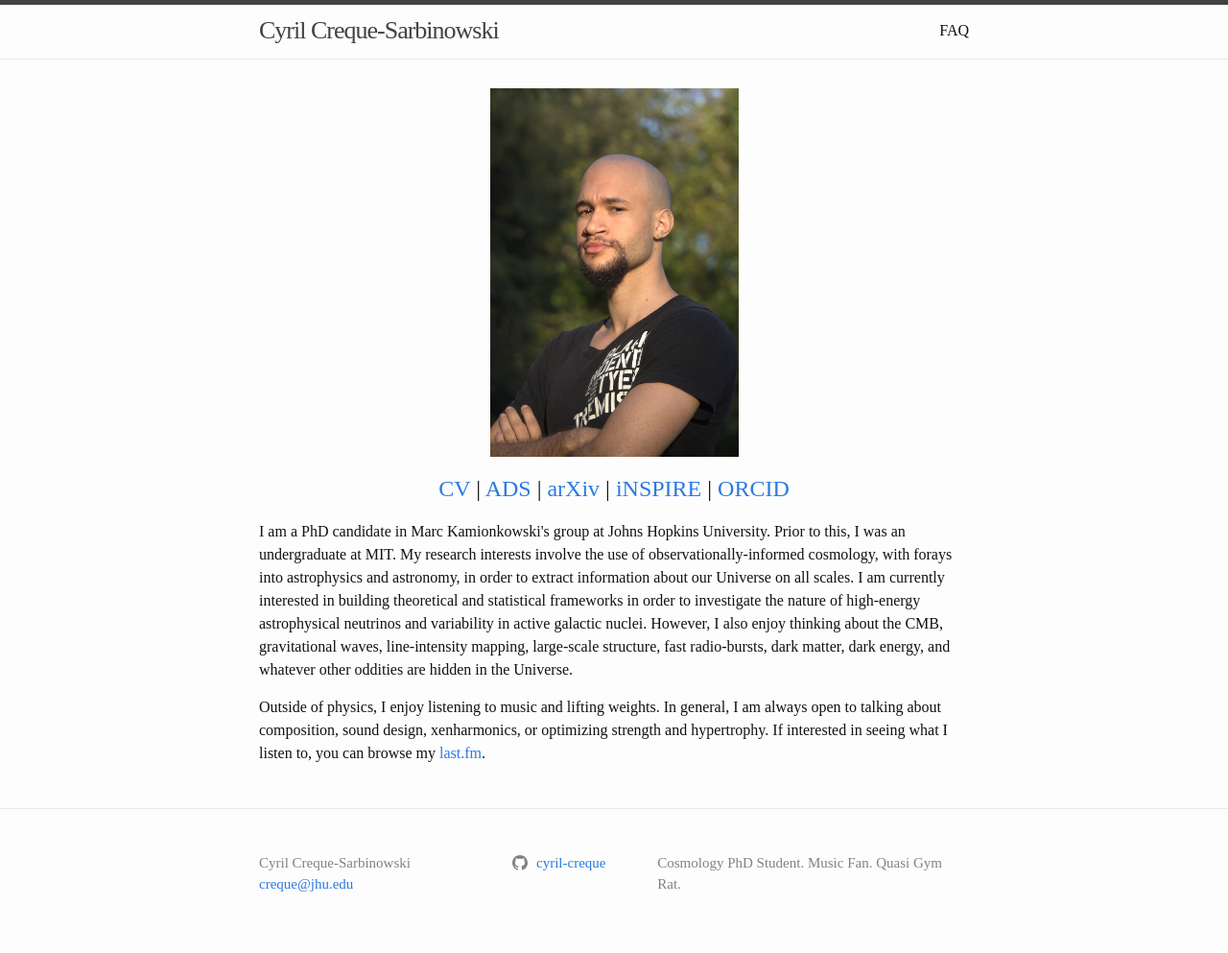
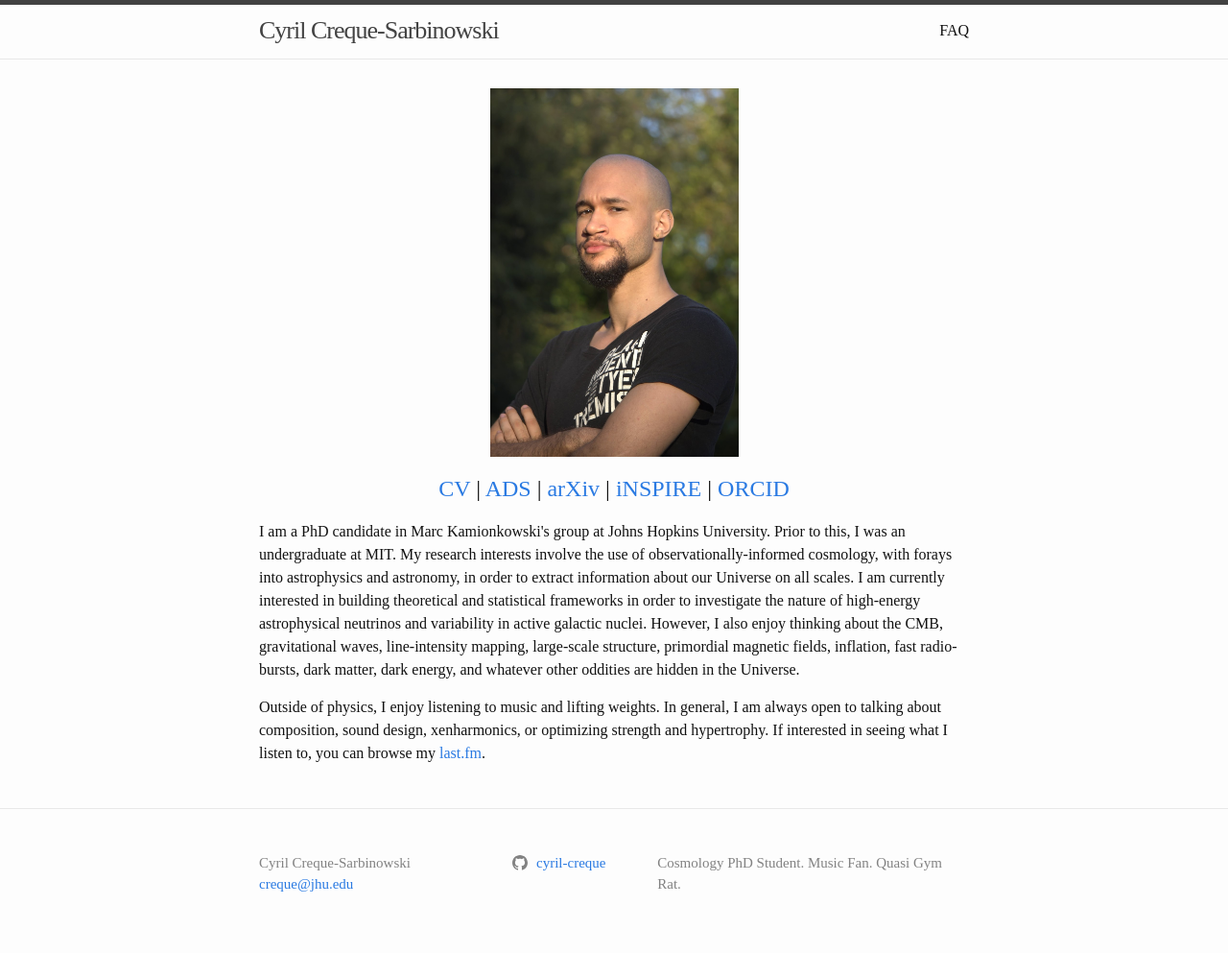
Before and after one commit to cyril-creque/cyril-creque.github.io, a Jekyll site: the page built from docs/index.markdown, in a window 1280 px wide. Shown: the whole page at 96% size. Built offline with Jekyll 4.4.1, drawn with Linux system fonts in a browser that asks for light colours; some web fonts are replaced.

Commit message:
More general

```diff
--- a/docs/index.markdown
+++ b/docs/index.markdown
@@ -39,7 +39,7 @@
 </h2>
 </p>
 <p style = "font-family: Computer Modern">
-I am a PhD candidate in Marc Kamionkowski's group at Johns Hopkins University. Prior to this, I was an undergraduate at MIT. My research interests involve the use of observationally-informed cosmology, with forays into astrophysics and astronomy, in order to extract information about our Universe on all scales. I am currently interested in building theoretical and statistical frameworks in order to investigate the nature of high-energy astrophysical neutrinos and variability in active galactic nuclei. However, I also enjoy thinking about the CMB, gravitational waves, line-intensity mapping, large-scale structure, fast radio-bursts, dark matter, dark energy, and whatever other oddities are hidden in the Universe.
+I am a PhD candidate in Marc Kamionkowski's group at Johns Hopkins University. Prior to this, I was an undergraduate at MIT. My research interests involve the use of observationally-informed cosmology, with forays into astrophysics and astronomy, in order to extract information about our Universe on all scales. I am currently interested in building theoretical and statistical frameworks in order to investigate the nature of high-energy astrophysical neutrinos and variability in active galactic nuclei. However, I also enjoy thinking about the CMB, gravitational waves, line-intensity mapping, large-scale structure, primordial magnetic fields, inflation, fast radio-bursts, dark matter, dark energy, and whatever other oddities are hidden in the Universe.
 </p>
 <p style = "font-family: Computer Modern">
 Outside of physics, I enjoy listening to music and lifting weights. In general, I am always open to talking about composition, sound design, xenharmonics, or optimizing strength and hypertrophy. If interested in seeing what I listen to, you can browse my <a href = "https://last.fm/user/Cyrilcs">last.fm</a>.
```
